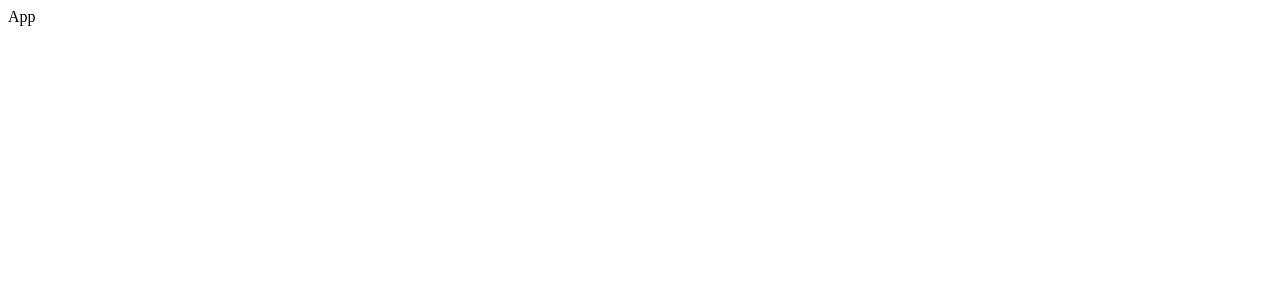
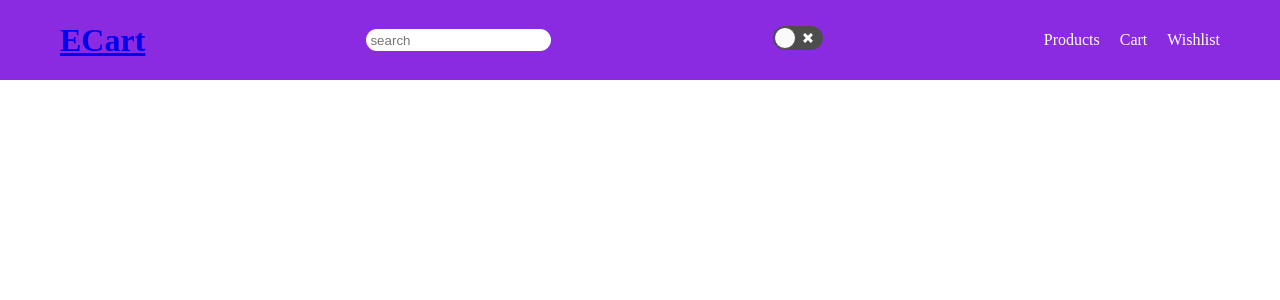
Before and after one commit to Akshatcodx/Ecommerce_Project, a React (Vite) app: page / in a window 1280 px wide. Shown: the top 300 px of the page. Built offline with nearby package versions, Linux system fonts and the light colour scheme.

Commit message:
created navbar

```diff
--- a/package.json
+++ b/package.json
@@ -14,7 +14,10 @@
     "axios": "^1.6.2",
     "react": "^18.2.0",
     "react-dom": "^18.2.0",
-    "react-redux": "^8.1.3"
+    "react-redux": "^8.1.3",
+    "react-router-dom": "^6.19.0",
+    "react-switch": "^7.0.0",
+    "react-toggle": "^4.1.3"
   },
   "devDependencies": {
     "@types/react": "^18.2.37",
--- a/src/App.jsx
+++ b/src/App.jsx
@@ -1,8 +1,11 @@
 import React from 'react'
+import Navbar from './Components/Navbar'
 
 const App = () => {
   return (
-    <div>App</div>
+    <div>
+      <Navbar/>
+    </div>
   )
 }
 
--- /dev/null
+++ b/src/Components/Navbar.jsx
@@ -0,0 +1,42 @@
+import React from 'react';
+import {Link} from "react-router-dom";
+import Toggle from 'react-toggle';
+import "react-toggle/style.css"
+const Navbar = () => {
+  return (
+    <div className='navbar'>
+        {/* logo */}
+        <div className="logo">
+         <h1><Link to="/">ECart</Link></h1>
+        </div>
+        {/* logo */}
+
+        {/* searchbar */}
+
+        <div className="search">
+            <input type='search' placeholder='search'></input>
+        </div>
+        {/* Searchbar */}
+
+        {/* mode */}
+        <div className="mode">
+          <Toggle/>
+        </div>
+        {/* mode */}
+
+        {/* list */}
+        <div className="list">
+            <ul>
+                <li><Link to="/products">Products</Link></li>
+                <li><Link to="/cart">Cart</Link></li>
+                <li><Link to="/wishlist"> Wishlist</Link></li>
+            </ul>
+
+        </div>
+        {/* list */}
+
+    </div>
+  )
+}
+
+export default Navbar
--- a/src/index.css
+++ b/src/index.css
@@ -0,0 +1,59 @@
+:root{
+  font-size: 62.5%;
+}
+body{
+  font-size: 1.6rem;
+}
+*{
+  margin:0;
+  padding:0;
+}
+/* .light_theme{ */
+  /* --background:rgb(240,240,240); */
+  /* --color:black; */
+  /* --cardBackground:white; */
+  /* --buttonBackground:none; */
+  /* --imageBoxShadow: rgba(0, 0, 0, 0.35) 0px 5px 15px; */
+/* } */
+/* .dark_theme{ */
+  /* --background:#0F0F0F; */
+  /* --color:white; */
+  /* --buttonBackground:rgb(240,240,240); */
+  /* --buttonColor:#0F0F0F; */
+  /* --CardColor:black; */
+  /* --imageBoxShadow: rgba(0, 0, 0, 0.35) 0px 5px 15px; */
+/*  */
+/* } */
+
+/* Navbar  */
+.navbar{
+  display:flex;
+  align-items: center;
+  justify-content: space-between;
+  height:8rem;
+  background-color:blueviolet;
+  padding:0rem 6rem;
+
+}
+.list ul {
+  display: flex;
+  align-items: center;
+  gap:2rem;
+  list-style-type: none;
+}
+.list ul a{
+  color:white;
+  text-decoration: none;
+}
+.search {
+  border-radius: 12px;
+  padding:0.2rem 0.4rem;
+  background-color: white;
+}
+.search input{
+  background: none;
+  outline:none;
+  border:none;
+}
+
+/* Navbar */
--- a/src/main.jsx
+++ b/src/main.jsx
@@ -4,11 +4,14 @@ import App from './App.jsx'
 import './index.css'
 import store from './Store/store.js';
 import {Provider} from "react-redux"
+import { BrowserRouter } from 'react-router-dom';
 
 ReactDOM.createRoot(document.getElementById('root')).render(
+  <BrowserRouter>
 <Provider store={store}>
 <App />
 </Provider>
+</BrowserRouter>
 
   ,
 )
```
Also changed, not shown: 1 other file (tests, documents, lock files or other folders).
